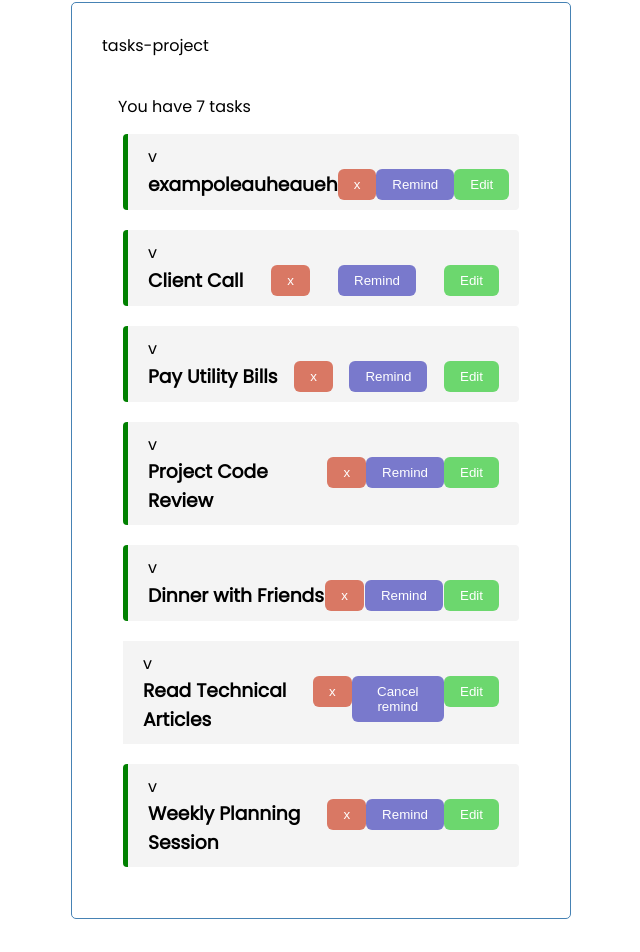
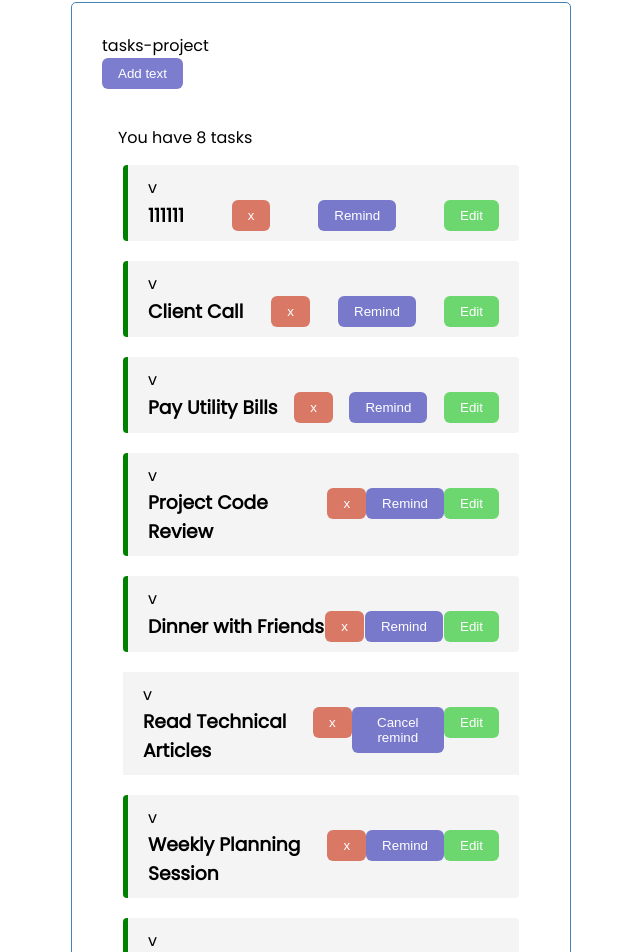
Before and after one commit to m-stpz/angular, an Angular app in the folder tasks-project/: page / in a window 1280 px wide. Shown: the part 28-980 px from the top of the page, without its empty margins (319-959 px from the left). Built offline with nearby package versions, Linux system fonts and the light colour scheme; data requests are answered from the project's data file.

Commit message:
form create

```diff
--- a/tasks-project/db.json
+++ b/tasks-project/db.json
@@ -2,7 +2,7 @@
   "tasks": [
     {
       "id": 4,
-      "text": "exampoleauheaueh",
+      "text": "111111",
       "day": "May 7th at 8:00am",
       "reminder": true
     },
@@ -41,6 +41,12 @@
       "text": "Weekly Planning Session",
       "day": "May 11th at 9:30am",
       "reminder": true
+    },
+    {
+      "text": "test create",
+      "day": "today",
+      "reminder": true,
+      "id": 11
     }
   ]
 }
--- a/tasks-project/src/app/components/tasks/tasks.component.html
+++ b/tasks-project/src/app/components/tasks/tasks.component.html
@@ -1,3 +1,6 @@
+<div>
+  <app-button text="Add text" (btnClick)="openCreateModal()"></app-button>
+
   <div class="task-list">
     @if (!tasks().length) {
       <p>No tasks! Congrats, all achieved.</p>
@@ -12,20 +15,22 @@
       <app-task-item [task]="task" (edit)="openEditModal(task)"></app-task-item>
     }
 
-  @if (selectedTask(); as activeTask) {
+    @if (showModal()) {
       <app-modal (closeModal)="onCloseModal()">
+        <h2>{{ selectedTask() ? "Edit " : "Add" }} task</h2>
+
         <form [formGroup]="editForm" (ngSubmit)="onSave()">
-        <div>
+          <div class="form-control">
             <label>Task</label>
             <input type="text" formControlName="text" />
           </div>
 
-        <div>
+          <div class="form-control">
             <label>Day & time</label>
             <input type="text" formControlName="day" />
           </div>
 
-        <div>
+          <div class="form-control">
             <label>Reminder</label>
             <input type="checkbox" formControlName="reminder" />
           </div>
@@ -35,3 +40,4 @@
       </app-modal>
     }
   </div>
+</div>
--- a/tasks-project/src/app/components/tasks/tasks.component.ts
+++ b/tasks-project/src/app/components/tasks/tasks.component.ts
@@ -4,14 +4,15 @@ import { TaskItemComponent } from '../task-item/task-item.component';
 import { Task } from '../../types/task.type';
 import { ModalComponent } from '../modal/modal.component';
 import { FormBuilder, ReactiveFormsModule, Validators } from '@angular/forms';
+import { ButtonComponent } from '../button/button.component';
 
 @Component({
   selector: 'app-tasks',
   imports: [
     TaskItemComponent,
     ModalComponent,
-    // ButtonComponent,
     ReactiveFormsModule,
+    ButtonComponent,
   ],
   templateUrl: './tasks.component.html',
   styleUrl: './tasks.component.css',
@@ -37,7 +38,6 @@ export class TasksComponent {
     this.showModal.set(true);
   }
 
-  // to continue: add the button to open the create modal on the ui
   openEditModal(task: Task) {
     this.selectedTask.set(task);
     this.editForm.patchValue(task);
```
Also changed, not shown: tasks-project/notes/00_app_todo.md (+3 -2 lines). Lines whose indentation alone changed are shown as unchanged.
